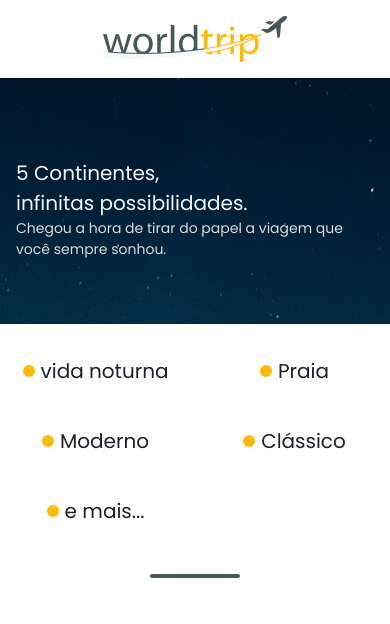
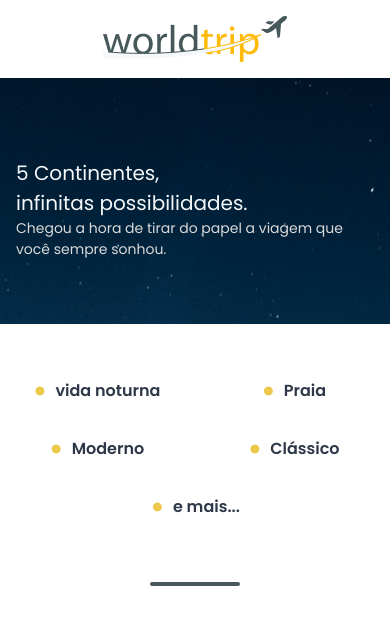
Before and after one commit to Guilherme-Santos08/world_trip, a Next.js app: page / in a window 390 px wide. Shown: the top 624 px of the page. Built offline with nearby package versions, Linux system fonts and the light colour scheme.

Commit message:
Melhorando estilo dos travelType

```diff
--- a/src/components/TravelTypes.tsx
+++ b/src/components/TravelTypes.tsx
@@ -1,41 +1,67 @@
-import { Grid, GridItem, SimpleGrid } from '@chakra-ui/react'
+import { Grid, GridItem } from '@chakra-ui/react'
 import { TravelTypesItems } from './TravelTypesItems'
 
 export function TravelTypes() {
   return (
-    <SimpleGrid
-      minChildWidth="120px"
-      spacing="40px"
-      px="4"
-      mt={['8', '9', '32']}
+    <>
+      <Grid
+        templateColumns={['1fr 1fr', '1fr 1fr', '1fr 1fr', 'repeat(5, 1fr)']}
+        justifyContent="space-between"
+        alignItems="center"
+        flexWrap="wrap"
+        w="100%"
+        maxW="1160px"
+        mt={['10', '32']}
         mx="auto"
-      justifyContent="center"
+        gap={[1, 5]}
       >
+        <GridItem>
           <TravelTypesItems
             src="./Nightlife.png"
             alt="Icone de uma taça, embaixo está escrito 'vida noturna' "
             text="vida noturna"
           />
+        </GridItem>
+        <GridItem>
           <TravelTypesItems
             src="./Beach.png"
             alt="Icone de uma taça, embaixo está escrito 'vida noturna' "
             text="Praia"
           />
+        </GridItem>
+
+        <GridItem>
           <TravelTypesItems
             src="./Modern.png"
             alt="Icone de uma taça, embaixo está escrito 'vida noturna' "
             text="Moderno"
           />
+        </GridItem>
+
+        <GridItem>
           <TravelTypesItems
             src="./Classic.png"
             alt="Icone de uma taça, embaixo está escrito 'vida noturna' "
             text="Clássico"
           />
+        </GridItem>
+
+        <GridItem colSpan={[2, 2, 2, 1]}>
           <TravelTypesItems
             src="./More.png"
             alt="Icone de uma taça, embaixo está escrito 'vida noturna' "
             text="e mais..."
           />
-    </SimpleGrid>
+        </GridItem>
+      </Grid>
+      {/* <SimpleGrid
+        minChildWidth="20px"
+        // spacing="40px"
+        px="4"
+        mt={['8', '9', '32']}
+        mx="auto"
+        justifyContent="center"
+      ></SimpleGrid> */}
+    </>
   )
 }
--- a/src/components/TravelTypesItems.tsx
+++ b/src/components/TravelTypesItems.tsx
@@ -1,4 +1,5 @@
-import { Box, Flex, GridItem, Image, Text } from '@chakra-ui/react'
+/* eslint-disable jsx-a11y/alt-text */
+import { Flex, Image, Text, useBreakpointValue } from '@chakra-ui/react'
 
 type TravelTypesItems = {
   src: string
@@ -6,28 +7,26 @@ type TravelTypesItems = {
   text: string
 }
 
-export function TravelTypesItems({ src, alt, text }: TravelTypesItems) {
+export function TravelTypesItems({ src, text }: TravelTypesItems) {
+  const isMobile = useBreakpointValue({
+    base: false,
+    sm: true,
+  })
+
   return (
-    <Box maxW={200}>
-      <Image
-        mx="auto"
-        src={src}
-        alt={alt}
-        display={['none', 'none', 'block']}
-      />
-      <Flex alignItems="center" flexDir="row" justifyContent="center">
-        <Box
-          w={3}
-          h={3}
-          display={['block', 'block', 'none']}
-          bg="highlight"
-          borderRadius="full"
-          mr="1.5"
-        />
-        <Text fontSize="xl" display={['block', 'block', 'none']}>
-          {text}
+    <>
+      <Flex direction={['row', 'column']} align="center" justify="center">
+        {isMobile ? (
+          <Image src={src} mb="6" />
+        ) : (
+          <Text color="yellow.400" fontSize="4xl" mr="2">
+            •
+          </Text>
+        )}
+        <Text fontWeight="600" color="gray.700" fontSize={['md', 'xl', '2xl']}>
+          {!isMobile && text}
         </Text>
       </Flex>
-    </Box>
+    </>
   )
 }
```
Lines whose indentation alone changed are shown as unchanged.
